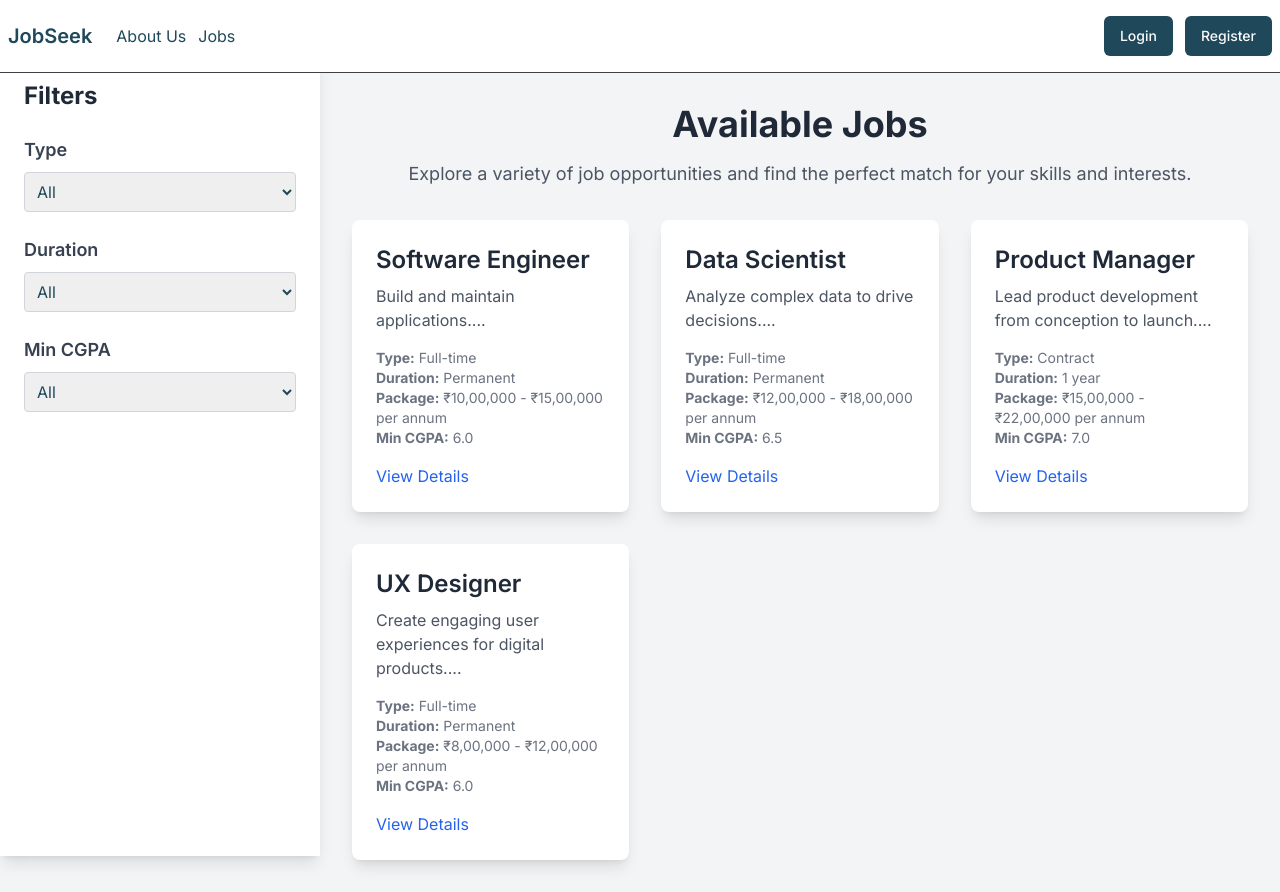
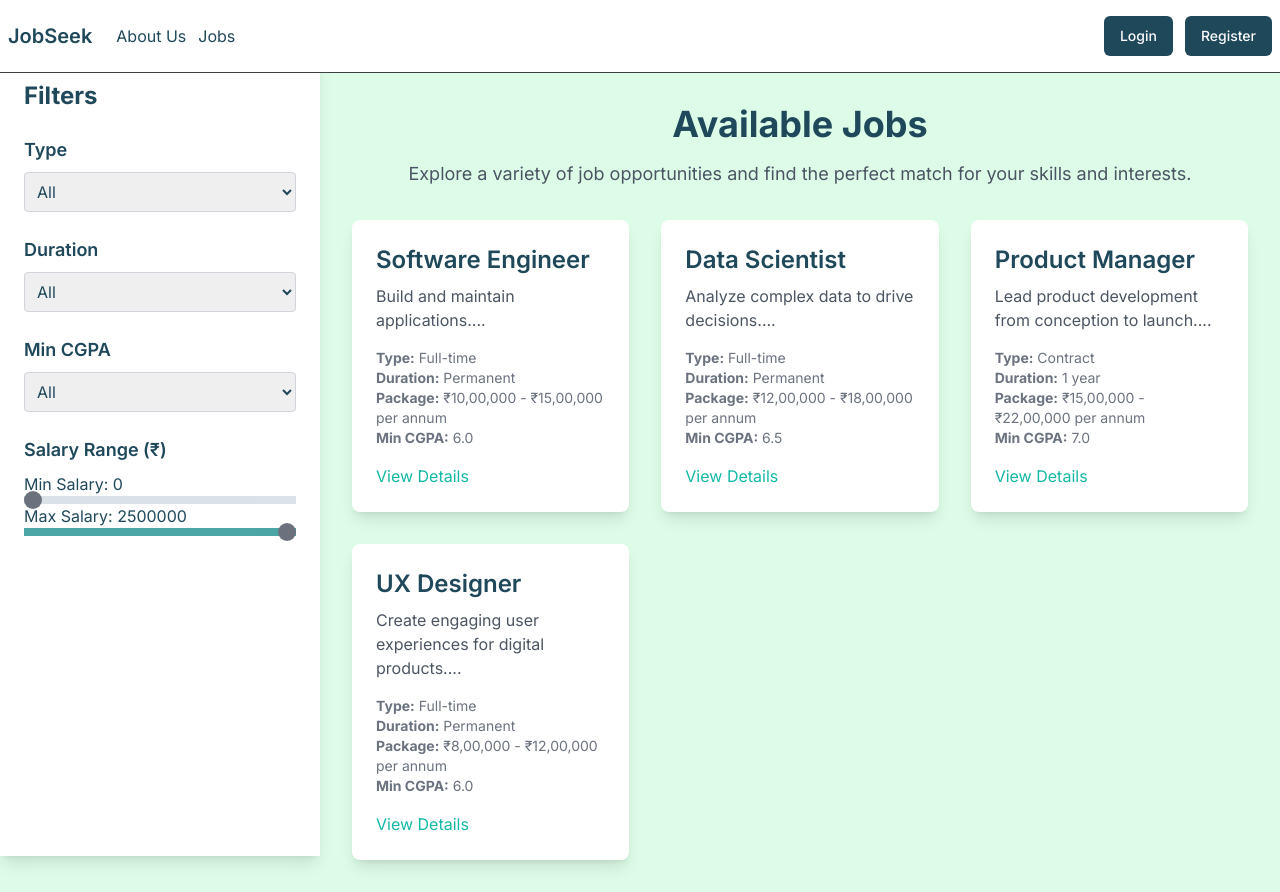
Before and after one commit to 01Sriharsha/vvce-infothon-24, a Next.js app in the folder job-frontend/: page /jobs in a window 1280 px wide. Built offline with nearby package versions, Linux system fonts and the light colour scheme.

Commit message:
ui and filter

```diff
--- a/job-frontend/package.json
+++ b/job-frontend/package.json
@@ -34,11 +34,15 @@
     "react-dom": "18.3.1",
     "react-hook-form": "^7.52.1",
     "react-redux": "^9.1.2",
+    "react-slider": "^2.0.6",
     "sonner": "^1.5.0",
     "tailwind-merge": "^2.4.0",
     "tailwindcss": "3.4.4",
     "tailwindcss-animate": "^1.0.7",
     "typescript": "5.5.3",
     "zod": "^3.23.8"
+  },
+  "devDependencies": {
+    "@types/react-slider": "^1.3.6"
   }
 }
--- a/job-frontend/src/app/(main)/about/page.tsx
+++ b/job-frontend/src/app/(main)/about/page.tsx
@@ -2,44 +2,44 @@ import React from "react";
 
 const AboutUsPage = () => {
   return (
-    <div className="min-h-screen bg-gray-100 flex flex-col items-center justify-center p-6">
+    <div className="min-h-screen bg-teal-700 flex flex-col items-center justify-center p-6">
+
+      <section className="bg-white shadow-lg rounded-lg p-8 max-w-4xl w-full">
       <header className="text-center mb-8">
-        <h1 className="text-4xl font-bold text-gray-800 mb-4">About Us</h1>
-        <p className="text-lg text-gray-600">
+        <h1 className="text-4xl font-bold  mb-4">About Us</h1>
+        <p className="text-lg ">
           Welcome to our job interview scheduling platform. We aim to streamline
           the interview scheduling process for students and employers through
           our intuitive web application.
         </p>
       </header>
-
-      <section className="bg-white shadow-lg rounded-lg p-8 max-w-4xl w-full">
-        <h2 className="text-3xl font-semibold text-gray-800 mb-6">
+        <h2 className="text-3xl font-semibold mb-6">
           Our Mission
         </h2>
-        <p className="text-lg text-gray-700 mb-4">
+        <p className="text-lg  mb-4">
           As the placement coordinator at a university, our goal is to enhance
           user experience and improve placement management efficiency. Our
           platform enables users to view available interview slots, book a slot,
           and receive timely confirmations.
         </p>
 
-        <h2 className="text-3xl font-semibold text-gray-800 mb-6">Features</h2>
-        <ul className="list-disc list-inside text-lg text-gray-700 mb-4">
+        <h2 className="text-3xl font-semibold  mb-6">Features</h2>
+        <ul className="list-disc list-inside text-lg  mb-4">
           <li>View available interview slots in real-time.</li>
           <li>Book interview slots with just a few clicks.</li>
           <li>Receive instant confirmations and reminders.</li>
           <li>Improve placement management efficiency for coordinators.</li>
         </ul>
 
-        <h2 className="text-3xl font-semibold text-gray-800 mb-6">
+        <h2 className="text-3xl font-semibold mb-6">
           Contact Us
         </h2>
-        <p className="text-lg text-gray-700">
+        <p className="text-lg ">
           If you have any questions or need further assistance, please feel free
           to{" "}
           <a
             href="mailto:support@ourplatform.com"
-            className="text-blue-500 hover:underline"
+            className="text-teal-500 hover:underline"
           >
             contact us
           </a>
--- a/job-frontend/src/app/(main)/jobs/page.tsx
+++ b/job-frontend/src/app/(main)/jobs/page.tsx
@@ -12,6 +12,7 @@ const dummyJobs = [
     duration: "Permanent",
     package: "₹10,00,000 - ₹15,00,000 per annum",
     min_cgpa: "6.0",
+    salary: 1200000,
   },
   {
     id: 2,
@@ -21,6 +22,7 @@ const dummyJobs = [
     duration: "Permanent",
     package: "₹12,00,000 - ₹18,00,000 per annum",
     min_cgpa: "6.5",
+    salary: 1500000,
   },
   {
     id: 3,
@@ -30,6 +32,7 @@ const dummyJobs = [
     duration: "1 year",
     package: "₹15,00,000 - ₹22,00,000 per annum",
     min_cgpa: "7.0",
+    salary: 1800000,
   },
   {
     id: 4,
@@ -39,6 +42,7 @@ const dummyJobs = [
     duration: "Permanent",
     package: "₹8,00,000 - ₹12,00,000 per annum",
     min_cgpa: "6.0",
+    salary: 1000000,
   },
 ];
 
@@ -52,24 +56,32 @@ const JobsPage = () => {
   const [selectedType, setSelectedType] = useState("All");
   const [selectedDuration, setSelectedDuration] = useState("All");
   const [selectedMinCgpa, setSelectedMinCgpa] = useState("All");
+  const [minSalary, setMinSalary] = useState(0);
+  const [maxSalary, setMaxSalary] = useState(2500000);
+
+  // Calculate the percentage for slider style
+  const minPercentage = ((minSalary - 0) / (2500000 - 0)) * 100 + "%";
+  const maxPercentage = ((maxSalary - 0) / (2500000 - 0)) * 100 + "%";
 
   // Filter jobs based on selected filters
   const filteredJobs = dummyJobs.filter((job) => {
     return (
       (selectedType === "All" || job.type === selectedType) &&
       (selectedDuration === "All" || job.duration === selectedDuration) &&
-      (selectedMinCgpa === "All" || job.min_cgpa === selectedMinCgpa)
+      (selectedMinCgpa === "All" || job.min_cgpa === selectedMinCgpa) &&
+      job.salary >= minSalary &&
+      job.salary <= maxSalary
     );
   });
 
   return (
-    <div className="min-h-screen bg-gray-100 flex">
+    <div className="min-h-screen bg-green-100 flex">
       {/* Sidebar */}
       <aside className="w-1/4 bg-white p-6 shadow-lg h-screen mt-4 overflow-y-auto">
-        <h2 className="text-2xl font-bold text-gray-800 mb-6">Filters</h2>
+        <h2 className="text-2xl font-bold mb-6">Filters</h2>
 
         <div className="mb-6">
-          <h3 className="text-lg font-semibold text-gray-700 mb-2">Type</h3>
+          <h3 className="text-lg font-semibold mb-2">Type</h3>
           <select
             className="w-full p-2 border border-gray-300 rounded"
             value={selectedType}
@@ -85,7 +97,7 @@ const JobsPage = () => {
         </div>
 
         <div className="mb-6">
-          <h3 className="text-lg font-semibold text-gray-700 mb-2">Duration</h3>
+          <h3 className="text-lg font-semibold mb-2">Duration</h3>
           <select
             className="w-full p-2 border border-gray-300 rounded"
             value={selectedDuration}
@@ -101,7 +113,7 @@ const JobsPage = () => {
         </div>
 
         <div className="mb-6">
-          <h3 className="text-lg font-semibold text-gray-700 mb-2">Min CGPA</h3>
+          <h3 className="text-lg font-semibold mb-2">Min CGPA</h3>
           <select
             className="w-full p-2 border border-gray-300 rounded"
             value={selectedMinCgpa}
@@ -115,12 +127,40 @@ const JobsPage = () => {
             ))}
           </select>
         </div>
+
+        <div className="mb-6">
+          <h3 className="text-lg font-semibold mb-2">Salary Range (₹)</h3>
+          <div className="flex flex-col">
+            <label>Min Salary: {minSalary}</label>
+            <input
+              type="range"
+              min="0"
+              max="2500000"
+              step="50000"
+              value={minSalary}
+              onChange={(e) => setMinSalary(Number(e.target.value))}
+              className="slider"
+              style={{ background: `linear-gradient(to right, #008080 ${minPercentage}, #cbd5e0 ${minPercentage})` }}
+            />
+            <label>Max Salary: {maxSalary}</label>
+            <input
+              type="range"
+              min="0"
+              max="2500000"
+              step="50000"
+              value={maxSalary}
+              onChange={(e) => setMaxSalary(Number(e.target.value))}
+              className="slider"
+              style={{ background: `linear-gradient(to right, #008080 ${maxPercentage}, #cbd5e0 ${maxPercentage})` }}
+            />
+          </div>
+        </div>
       </aside>
 
       {/* Main Content */}
       <main className="w-3/4 p-8">
         <header className="text-center my-8 space-y-4">
-          <h1 className="text-4xl font-bold text-gray-800">Available Jobs</h1>
+          <h1 className="text-4xl font-bold">Available Jobs</h1>
           <p className="text-lg text-gray-600">
             Explore a variety of job opportunities and find the perfect match
             for your skills and interests.
@@ -129,7 +169,7 @@ const JobsPage = () => {
 
         <section className="max-w-6xl mx-auto grid gap-8 md:grid-cols-2 lg:grid-cols-3">
           {filteredJobs.length === 0 ? (
-            <p className="text-center text-lg text-gray-700">
+            <p className="text-center text-lg">
               No jobs available with the selected filters.
             </p>
           ) : (
@@ -139,9 +179,7 @@ const JobsPage = () => {
                 className="bg-white shadow-lg rounded-lg overflow-hidden"
               >
                 <div className="p-6">
-                  <h2 className="text-2xl font-semibold text-gray-800 mb-2">
-                    {job.title}
-                  </h2>
+                  <h2 className="text-2xl font-semibold mb-2">{job.title}</h2>
                   <p className="text-gray-600 mb-4">
                     {job.description.slice(0, 100)}...
                   </p>
@@ -161,7 +199,7 @@ const JobsPage = () => {
                   </div>
                   <a
                     href={`/jobs/${job.id}`}
-                    className="text-blue-600 hover:underline"
+                    className="text-teal-500 hover:underline"
                   >
                     View Details
                   </a>
--- a/job-frontend/src/app/globals.css
+++ b/job-frontend/src/app/globals.css
@@ -67,3 +67,34 @@
     @apply bg-background text-foreground;
   }
 }
+
+.slider {
+  -webkit-appearance: none;
+  width: 100%;
+  height: 8px;
+  background: #008080; /* teal-700 color */
+  outline: none;
+  opacity: 0.7;
+  transition: opacity 0.2s;
+}
+
+.slider:hover {
+  opacity: 1;
+}
+
+.slider::-webkit-slider-thumb {
+  -webkit-appearance: none;
+  appearance: none;
+  width: 18px;
+  height: 18px;
+  background: #2d3748; /* darker teal color */
+  cursor: pointer;
+  border-radius: 50%;
+}
+
+.slider::-moz-range-thumb {
+  width: 25px;
+  height: 25px;
+  background: #2d3748; /* darker teal color */
+  cursor: pointer;
+}
```
Also changed, not shown: job-frontend/src/app/(main)/page.tsx (+34 -11 lines), job-frontend/public/images/hero.png (added), 1 other file (tests, documents, lock files or other folders).
